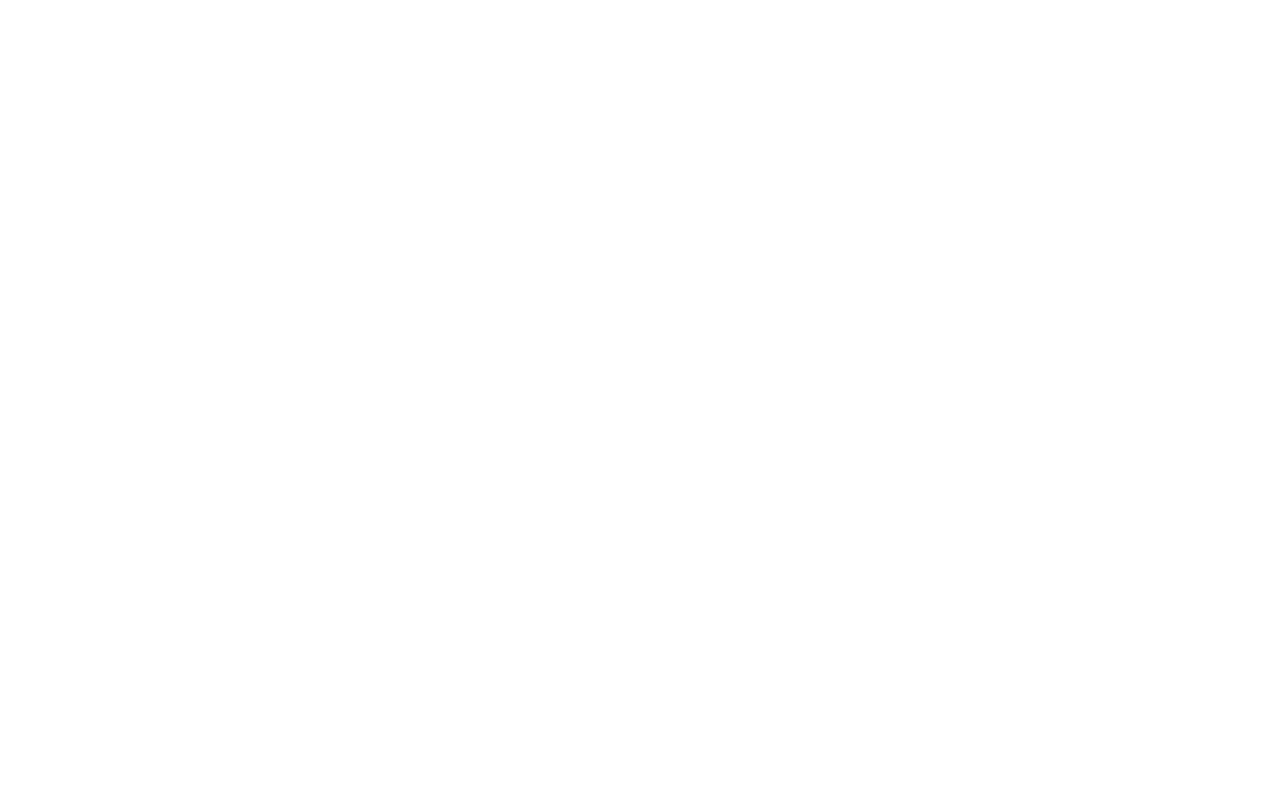
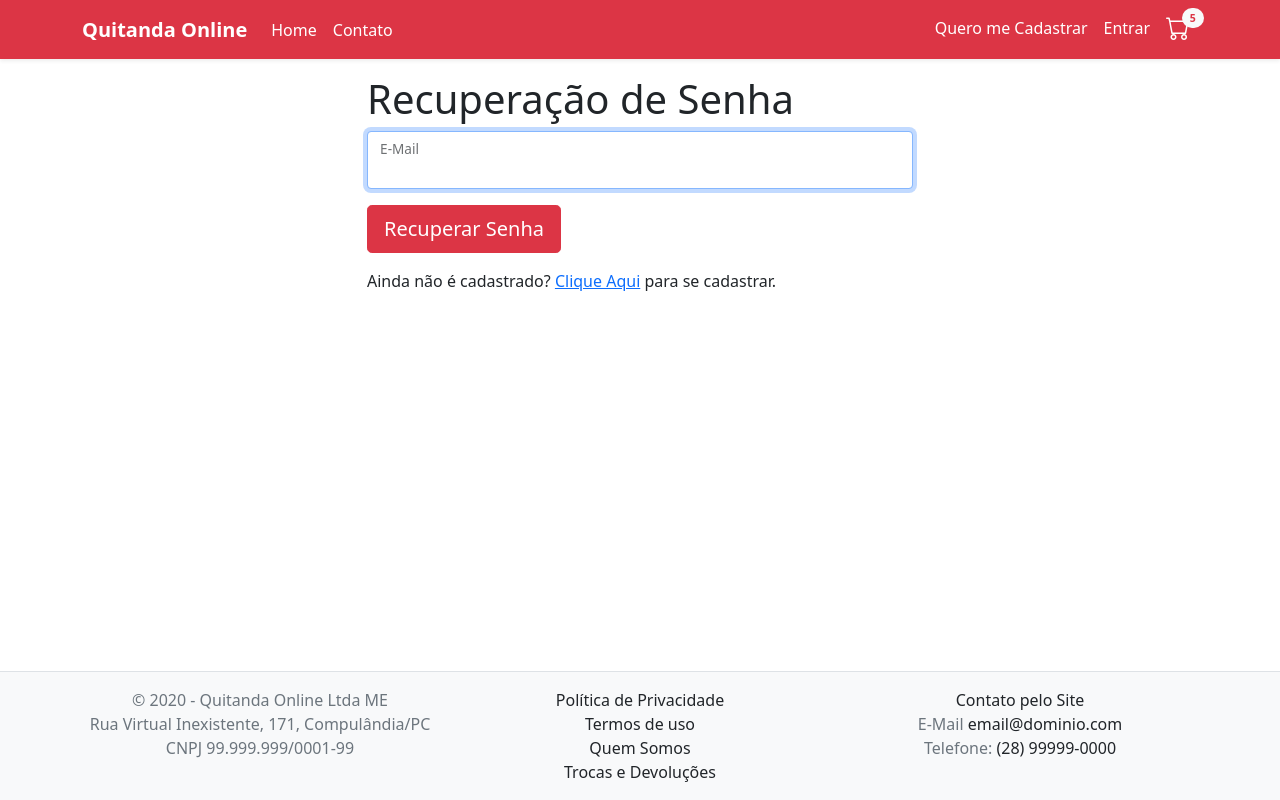
Before and after one commit to aadionisio/ecommerce-fruit, a React (Create React App) app in the folder frontend/: page /recuperarsenha in a window 1280 px wide. Built offline with nearby package versions, Linux system fonts and the light colour scheme.

Commit message:
Tela de recuperacao de senha criada

```diff
--- a/frontend/src/Routes.tsx
+++ b/frontend/src/Routes.tsx
@@ -2,6 +2,7 @@
 import Home from 'pages/Home';
 import Privacidade from 'pages/Privacidade';
 import QuemSomos from 'pages/QuemSomos';
+import RecuperarSenha from 'pages/RecuperarSenha';
 import Termos from 'pages/Termos';
 import Trocas from 'pages/Trocas';
 import React from 'react';
@@ -30,6 +31,9 @@
         <Route path="/privacidade" >
           <Privacidade />
         </Route>
+        <Route path="/recuperarsenha" >
+          <RecuperarSenha />
+        </Route>
       </Switch>
     </BrowserRouter>
   );
--- /dev/null
+++ b/frontend/src/pages/RecuperarSenha/index.tsx
@@ -0,0 +1,44 @@
+import Footer from 'components/Footer';
+import Navbar from 'components/Navbar';
+import React from 'react';
+import './styles.css';
+// import { Container } from './styles';
+
+const RecuperarSenha: React.FC = () => {
+  return (
+    <>
+      <div className="d-flex flex-column wrapper">
+        <Navbar />
+        <main className="flex-fill">
+          <div className="container">
+            <div className="row justify-content-center">
+
+
+              <form className="col-sm-10 col-md-8 col-lg-6">
+                <h1>Recuperação de Senha</h1>
+                <div className="form-floating mb-3">
+                  <input type="email" id="txtEmail" className="form-control" placeholder=" " autoFocus />
+                  <label htmlFor="txtEmail">E-Mail</label>
+                </div>
+
+
+                {/* <button type="button" onClick="window.location.href='confirmrecupsenha.html'"></button> */}
+                <button type="button" className="btn btn-lg btn-danger" >
+                  Recuperar Senha
+                </button>
+                <p className="mt-3">
+                  Ainda não é cadastrado? <a href="#">Clique Aqui</a> para se cadastrar.
+                </p>
+
+              </form>
+            </div>
+          </div>
+        </main>
+        <Footer />
+      </div>
+
+    </>
+  );
+}
+
+export default RecuperarSenha;
```
Also changed, not shown: frontend/src/pages/RecuperarSenha/styles.css (added).
